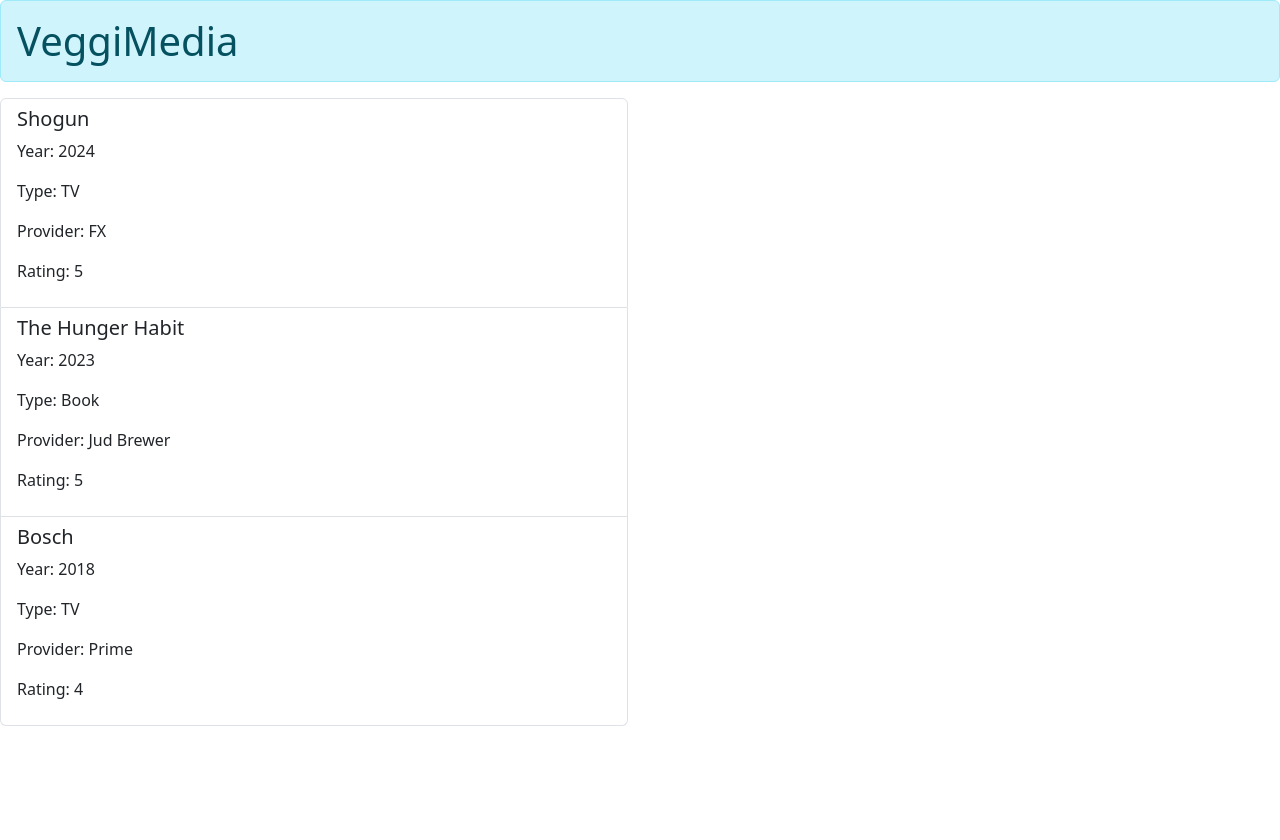
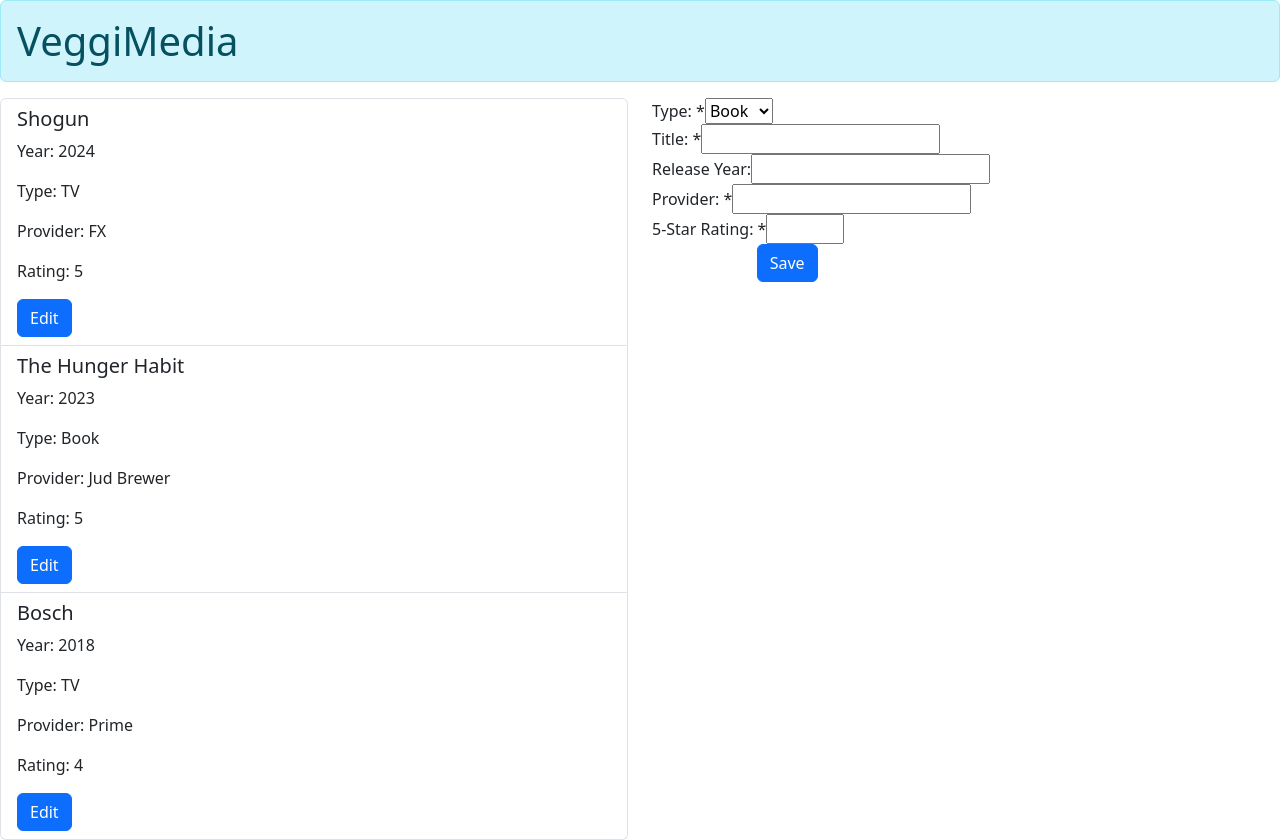
Before and after one commit to bozoten/VeggiMedia-Client, an Angular app: page / in a window 1280 px wide. Before the commit the page ends 800 px from the top, so only its background shows below. Built offline with nearby package versions, Linux system fonts and the light colour scheme.

Commit message:
made it possible to select items onselecting the edit button and console logs it

```diff
--- a/src/app/component/media/media.component.html
+++ b/src/app/component/media/media.component.html
@@ -8,7 +8,39 @@
         <p>Type: {{ media.type }}</p>
         <p>Provider: {{ media.provider }}</p>
         <p>Rating: {{ media.rating }}</p>
+        <button class="btn btn-primary" (click)="onSelect(media)">Edit</button>
       </li>
     </ul>
   </section>
+  <section class="col-6">
+    <form method="post">
+      <fieldset>
+        <label for="type">Type: *</label>
+        <select name="type" id="type">
+          <option>Book</option>
+          <option>Game</option>
+          <option>Movie</option>
+          <option>Music</option>
+          <option>TV</option>
+        </select>
+      </fieldset>
+      <fieldset>
+        <label for="title">Title: *</label>
+        <input name="title" id="title" required />
+      </fieldset>
+      <fieldset>
+        <label for="releaseYear">Release Year: </label>
+        <input type="number" name="releaseYear" id="releaseYear" min="1500" />
+      </fieldset>
+      <fieldset>
+        <label for="provider">Provider: *</label>
+        <input name="provider" id="provider" required />
+      </fieldset>
+      <fieldset>
+        <label for="rating">5-Star Rating: *</label>
+        <input type="number" name="rating" id="rating" min="1" max="5" />
+      </fieldset>
+      <button class="btn btn-primary offset-2">Save</button>
+    </form>
+  </section>
 </div>
--- a/src/app/component/media/media.component.ts
+++ b/src/app/component/media/media.component.ts
@@ -25,4 +25,11 @@ MEDIA: Media[] = [
   {_id: 'def234', title: 'The Hunger Habit', releaseYear: 2023, type: 'Book', provider: 'Jud Brewer', rating: 5 },
   {_id: 'ghi567', title: 'Bosch', releaseYear: 2018, type: 'TV', provider: 'Prime', rating: 4 }
 ]
+
+selectedMedia: Media | undefined;
+
+  onSelect(media: Media): void {
+    this.selectedMedia = media;
+    console.log(media);
+  }
 }
```
